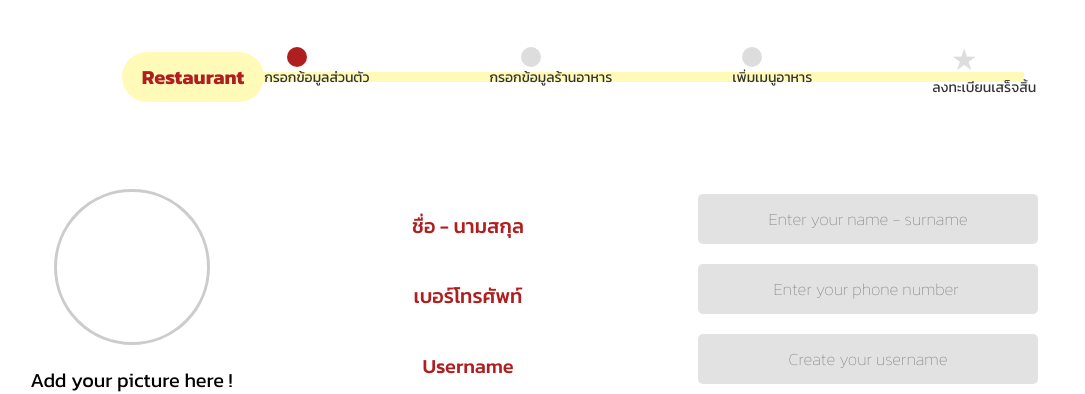
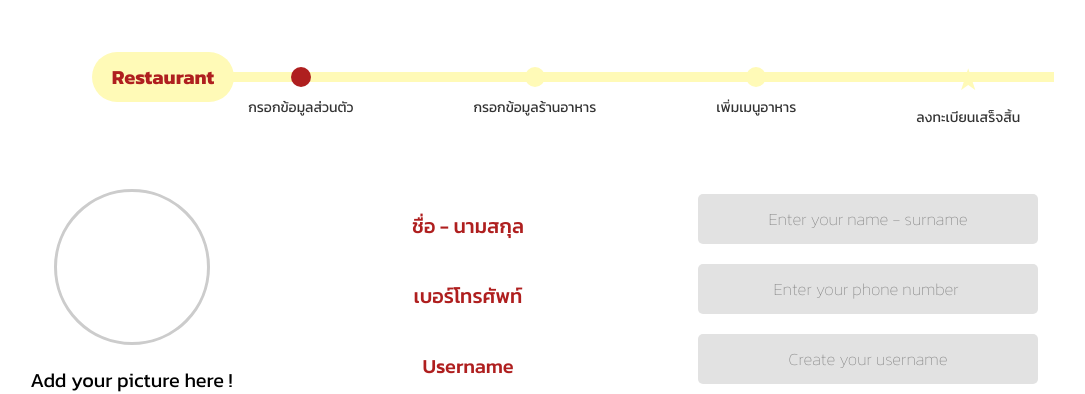
Before and after one commit to 6510615203/cn331project, a Django app: page /register/?user_type=restaurant in a window 1280 px wide. Shown: the part 101-495 px from the top of the page, without its empty margins (77-1162 px from the left). Run offline with Django 5.2, Linux system fonts and the light colour scheme.

Commit message:
Update register.html

```diff
--- a/home/templates/register.html
+++ b/home/templates/register.html
@@ -7,86 +7,6 @@
 
 {% block style %}
 <link rel="stylesheet" type="text/css" href="{% static 'css/register.css' %}">
-<style>
-    /* ฟอนต์ Kanit สำหรับองค์ประกอบทั้งหมด */
-    body {
-        font-family: 'Kanit', sans-serif;
-    }
-
-    /* กำหนดฟอนต์ Kanit ให้กับ h2 */
-    h2 {
-        font-family: 'Kanit', sans-serif;
-        font-weight: 700;
-        font-size: 24px;
-        color: #AF1F1F;
-        text-align: center;
-    }
-
-    /* ฟอนต์ Kanit สำหรับ label */
-    label {
-        font-family: 'Kanit', sans-serif;
-        font-size: 14px;
-        color: #333;
-        text-align: center;
-        align-items: center;
-        line-height: 1.5;
-    }
-
-    .stepline {
-        display: flex;
-        justify-content: space-between;
-        align-items: center;
-        position: relative;
-        width: 65%;
-    }
-
-    .stepicon {
-        display: flex;
-        flex-direction: column;
-        align-items: center;
-        z-index: 0;
-    }
-
-    .circleicon {
-        border-radius: 50%;
-        position: relative;
-        background-color: #ddd;
-        top: 10px;
-    }
-
-    .circleiconnow {
-        background-color: #AF1F1F;
-        position: relative;
-        top: 10px;
-    }
-
-    .staricon {
-        font-size: 30px;
-        position: relative;
-        color: #ddd;
-        top: 10px;
-    }
-
-    .form-container {
-        max-width: 800px;
-        margin: 0 auto;
-        padding: 20px;
-        background-color: #fff;
-        border-radius: 10px;
-        box-shadow: 0 4px 6px rgba(0, 0, 0, 0.1);
-    }
-    .stepicon label {
-        font-family: 'Kanit', sans-serif; /* ฟอนต์ภาษาไทย */
-        font-size: 14px; /* ขนาดฟอนต์ */
-        color: #333; /* สีข้อความ */
-        margin-top: 5px; /* เพิ่มระยะห่างระหว่างไอคอนกับข้อความ */
-        position: relative; /* ใช้ร่วมกับ transform */
-        top: 0; /* ปรับตำแหน่งแนวตั้ง (สามารถลดค่าหรือตั้งค่าบวกหากไม่ตรง) */
-        text-align: center; /* จัดข้อความให้อยู่ตรงกลาง */
-        transform: translateX(20px); /* เลื่อนข้อความขึ้นหรือลงตามที่ต้องการ */
-    }
-
-</style>
 {% endblock %}
 
 {% block content %}
```
